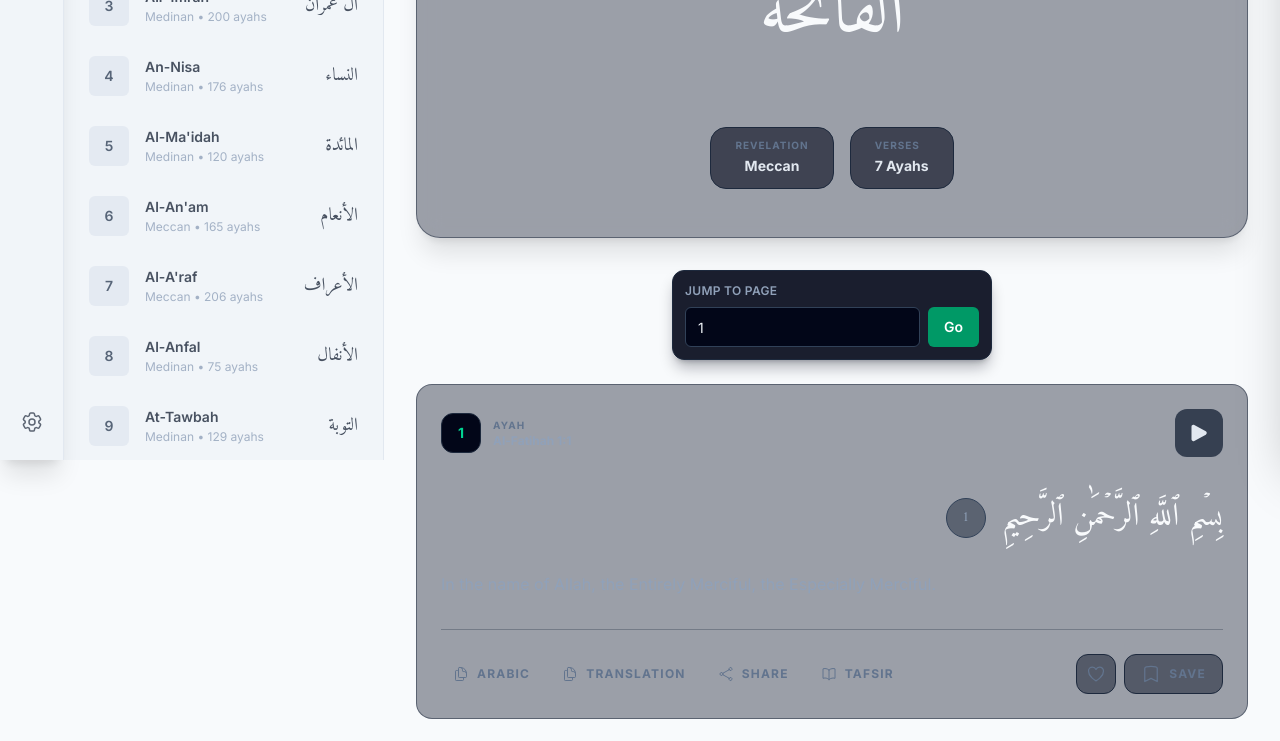
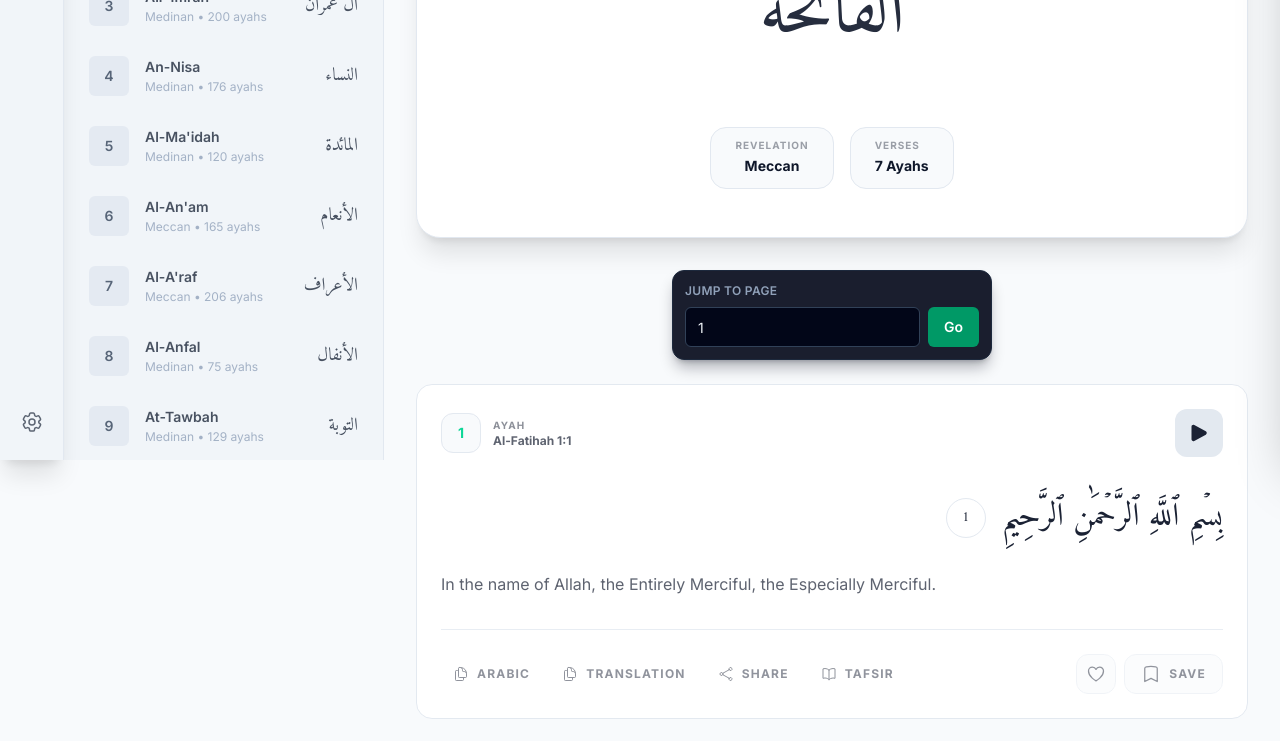
Before and after one commit to imranhossain2024/quran-web-app-new, a Next.js app: page /surah/1 in a window 1280 px wide. Shown: the part 340-1081 px from the top of the page. Built offline with nearby package versions, Linux system fonts and the light colour scheme; a web font is replaced by a local one.

Commit message:
theme updated with advanced visible effect in the text

```diff
--- a/src/app/globals.css
+++ b/src/app/globals.css
@@ -67,6 +67,7 @@ body {
   font-family: var(--font-arabic);
   font-size: var(--size-arabic);
   line-height: var(--arabic-line-height);
+  color: var(--foreground);
   direction: rtl;
   overflow-wrap: anywhere;
   text-align: right;
@@ -74,6 +75,7 @@ body {
 
 .translation-text {
   font-size: var(--size-translation);
+  color: var(--foreground);
 }
 
 /* Premium Slider Styles */
--- a/src/components/Layout/AppShell.tsx
+++ b/src/components/Layout/AppShell.tsx
@@ -51,6 +51,12 @@ export default function AppShell({ children, surahs }: AppShellProps) {
     setIsMounted(true);
     lastScrollY.current = window.scrollY;
   }, []);
+
+  // Close menus when navigating
+  useEffect(() => {
+    setIsSurahMenuOpen(false);
+    setIsSettingsOpen(false);
+  }, [pathname]);
 
   useEffect(() => {
     const handleScroll = () => {
--- a/src/components/Quran/AyahCard.tsx
+++ b/src/components/Quran/AyahCard.tsx
@@ -125,19 +125,23 @@ export default function AyahCard({
       className={`scroll-mt-24 my-6 min-w-0 overflow-hidden rounded-2xl border transition-all duration-500 ${
         isActive && settings.highlightCurrentAyah
           ? "border-emerald-500/50 bg-emerald-500/5 shadow-lg shadow-emerald-500/10 ring-1 ring-emerald-500/20"
-          : "border-slate-800/50 bg-slate-900/40 hover:border-slate-700/50"
+          : "border-[var(--border)] bg-[var(--surface)] opacity-95 hover:opacity-100 hover:border-slate-700/50"
       } p-5 sm:p-6`}
+      style={{
+        backgroundColor: isActive && settings.highlightCurrentAyah ? undefined : 'var(--surface)',
+        borderColor: isActive && settings.highlightCurrentAyah ? undefined : 'var(--border)'
+      }}
     >
       <div className="flex items-center justify-between">
         <div className="flex items-center gap-3">
           <span className={`flex h-10 min-w-10 items-center justify-center rounded-xl font-bold transition-colors ${
-            isActive ? "bg-emerald-500 text-slate-950" : "bg-slate-950 text-emerald-400 border border-slate-800"
+            isActive ? "bg-emerald-500 text-slate-950" : "bg-[var(--background)] text-emerald-400 border border-[var(--border)]"
           } text-sm`}>
             {ayah.numberInSurah}
           </span>
           <div className="hidden sm:block">
-            <p className="text-[10px] font-bold uppercase tracking-widest text-slate-500">Ayah</p>
-            <p className="text-xs font-bold text-slate-400">{surahName} {surahNumber}:{ayah.numberInSurah}</p>
+            <p className="text-[10px] font-bold uppercase tracking-widest opacity-50">Ayah</p>
+            <p className="text-xs font-bold opacity-70">{surahName} {surahNumber}:{ayah.numberInSurah}</p>
           </div>
         </div>
 
@@ -147,7 +151,7 @@ export default function AyahCard({
           className={`flex h-12 w-12 items-center justify-center rounded-xl transition-all duration-300 active:scale-95 ${
             isPlaying
               ? "bg-emerald-500 text-slate-950 shadow-lg shadow-emerald-500/30"
-              : "bg-slate-800/80 text-slate-200 hover:bg-slate-700 hover:text-white"
+              : "bg-[var(--border)] text-[var(--foreground)] hover:bg-slate-700 hover:text-white"
           }`}
           aria-label={isPlaying ? "Pause ayah audio" : "Play ayah audio"}
         >
@@ -161,38 +165,44 @@ export default function AyahCard({
 
       <div className="mt-8 flex flex-col gap-6">
         <p
-          className={`arabic-text min-w-0 transition-colors duration-500 ${
-            isActive ? "text-emerald-50" : "text-slate-50"
-          }`}
+          className="arabic-text min-w-0 transition-colors duration-500"
+          style={{
+            color: isActive ? 'var(--accent)' : 'var(--foreground)',
+          }}
           dir="rtl"
           lang="ar"
         >
           {ayah.text}
           {settings.showAyahNumbers && (
-            <span className={`mr-4 inline-flex h-10 min-w-10 items-center justify-center rounded-full border align-middle text-sm transition-all duration-500 ${
-              isActive
-                ? "border-emerald-400/50 bg-emerald-400/10 text-emerald-300"
-                : "border-slate-700 bg-slate-800/50 text-slate-400"
-            }`}>
+            <span className="mr-4 inline-flex h-10 min-w-10 items-center justify-center rounded-full border align-middle text-sm transition-all duration-500"
+              style={{
+                borderColor: isActive ? 'var(--accent)' : 'var(--border)',
+                backgroundColor: isActive ? 'var(--accent-muted)' : 'transparent',
+                color: isActive ? 'var(--accent)' : 'var(--foreground)'
+              }}
+            >
               {ayah.numberInSurah}
             </span>
           )}
         </p>
 
         {ayah.translation && !settings.readingMode && settings.showTranslation && (
-          <p className={`translation-text text-left leading-relaxed transition-colors duration-500 ${
-            isActive ? "text-slate-100" : "text-slate-400"
-          }`}>
+          <p className="translation-text text-left leading-relaxed transition-all duration-500"
+             style={{
+               color: 'var(--foreground)',
+               opacity: isActive ? 1 : 0.7
+             }}
+          >
             {ayah.translation}
           </p>
         )}
       </div>
 
-      <div className="mt-8 flex items-center justify-between border-t border-slate-800/30 pt-6">
+      <div className="mt-8 flex items-center justify-between border-t border-[var(--border)] pt-6 opacity-80">
         <div className="flex items-center gap-1 sm:gap-2">
           <button
             onClick={() => copyToClipboard(ayah.text, "arabic")}
-            className="group flex h-10 items-center gap-2 rounded-xl px-3 text-xs font-bold text-slate-500 transition-all hover:bg-slate-800 hover:text-slate-200"
+            className="group flex h-10 items-center gap-2 rounded-xl px-3 text-xs font-bold opacity-60 transition-all hover:bg-[var(--border)] hover:opacity-100"
             title="Copy Arabic"
           >
             {copyStatus === "arabic" ? (
@@ -206,7 +216,7 @@ export default function AyahCard({
           {ayah.translation && (
             <button
               onClick={() => copyToClipboard(ayah.translation, "translation")}
-              className="group flex h-10 items-center gap-2 rounded-xl px-3 text-xs font-bold text-slate-500 transition-all hover:bg-slate-800 hover:text-slate-200"
+              className="group flex h-10 items-center gap-2 rounded-xl px-3 text-xs font-bold opacity-60 transition-all hover:bg-[var(--border)] hover:opacity-100"
               title="Copy Translation"
             >
               {copyStatus === "translation" ? (
@@ -220,7 +230,7 @@ export default function AyahCard({
 
           <button
             onClick={shareAyah}
-            className="group flex h-10 items-center gap-2 rounded-xl px-3 text-xs font-bold text-slate-500 transition-all hover:bg-slate-800 hover:text-slate-200"
+            className="group flex h-10 items-center gap-2 rounded-xl px-3 text-xs font-bold opacity-60 transition-all hover:bg-[var(--border)] hover:opacity-100"
             title="Share"
           >
             <ShareIcon className="h-4 w-4 transition-transform group-hover:scale-110" />
@@ -232,7 +242,7 @@ export default function AyahCard({
             className={`group flex h-10 items-center gap-2 rounded-xl px-3 text-xs font-bold transition-all ${
               isTafsirOpen
                 ? "bg-emerald-500/10 text-emerald-400 border border-emerald-500/20"
-                : "text-slate-500 hover:bg-slate-800 hover:text-slate-200"
+                : "opacity-60 hover:bg-[var(--border)] hover:opacity-100"
             }`}
             title="Tafsir"
             aria-label={isTafsirOpen ? "Hide tafsir" : "Show tafsir"}
@@ -249,7 +259,7 @@ export default function AyahCard({
             className={`flex h-10 w-10 items-center justify-center rounded-xl transition-all duration-300 active:scale-95 ${
               isAyahFavorite
                 ? "bg-rose-500/10 text-rose-500 border border-rose-500/20"
-                : "bg-slate-900/50 text-slate-500 border border-slate-800 hover:border-rose-500/30 hover:text-rose-400"
+                : "bg-[var(--background)] opacity-60 border border-[var(--border)] hover:border-rose-500/30 hover:text-rose-400 hover:opacity-100"
             }`}
             title={isAyahFavorite ? "Remove Favorite" : "Favorite"}
             aria-label={isAyahFavorite ? "Remove Favorite" : "Favorite"}
@@ -266,7 +276,7 @@ export default function AyahCard({
             className={`group flex h-10 items-center gap-2 rounded-xl px-4 text-xs font-bold transition-all duration-300 active:scale-95 ${
               isBookmarked
                 ? "bg-emerald-500/10 text-emerald-400 border border-emerald-500/20"
-                : "bg-slate-900/50 text-slate-500 border border-slate-800 hover:border-emerald-500/30 hover:text-emerald-400"
+                : "bg-[var(--background)] opacity-60 border border-[var(--border)] hover:border-emerald-500/30 hover:text-emerald-400 hover:opacity-100"
             }`}
             title={isBookmarked ? "Remove Bookmark" : "Add Bookmark"}
           >
--- a/src/components/Quran/SurahHeader.tsx
+++ b/src/components/Quran/SurahHeader.tsx
@@ -7,7 +7,9 @@ interface SurahHeaderProps {
 
 export default function SurahHeader({ surah }: SurahHeaderProps) {
   return (
-    <header className="relative min-w-0 overflow-hidden rounded-3xl border border-slate-800/50 bg-slate-900/40 p-8 text-center shadow-xl backdrop-blur-md sm:p-12 mb-8">
+    <header className="relative min-w-0 overflow-hidden rounded-3xl border border-[var(--border)] bg-[var(--surface)] p-8 text-center shadow-xl backdrop-blur-md sm:p-12 mb-8"
+      style={{ backgroundColor: 'var(--surface)', borderColor: 'var(--border)' }}
+    >
       <div className="absolute right-6 top-6">
         <FavoriteButton surahNumber={surah.number} />
       </div>
@@ -17,26 +19,26 @@ export default function SurahHeader({ surah }: SurahHeaderProps) {
           Surah {surah.number}
         </span>
 
-        <h1 className="mt-6 text-4xl font-extrabold tracking-tight text-white sm:text-5xl lg:text-6xl">
+        <h1 className="mt-6 text-4xl font-extrabold tracking-tight text-[var(--foreground)] sm:text-5xl lg:text-6xl">
           {surah.englishName}
         </h1>
 
-        <p className="mt-8 font-arabic text-5xl leading-loose text-slate-50 sm:text-6xl lg:text-7xl" dir="rtl" lang="ar">
+        <p className="mt-8 font-arabic text-5xl leading-loose text-[var(--foreground)] sm:text-6xl lg:text-7xl opacity-90" dir="rtl" lang="ar">
           {surah.name}
         </p>
 
         <div className="mt-10 flex flex-wrap justify-center gap-4">
-          <div className="flex items-center gap-3 rounded-2xl border border-slate-800 bg-slate-950/60 px-6 py-3 transition-colors hover:bg-slate-900/60">
+          <div className="flex items-center gap-3 rounded-2xl border border-[var(--border)] bg-[var(--background)] px-6 py-3 transition-colors hover:bg-[var(--surface)]">
             <div>
-              <p className="text-[10px] font-bold uppercase tracking-widest text-slate-500 text-left leading-none">Revelation</p>
-              <p className="mt-1.5 text-sm font-bold text-slate-200">{surah.revelation}</p>
+              <p className="text-[10px] font-bold uppercase tracking-widest opacity-40 text-left leading-none">Revelation</p>
+              <p className="mt-1.5 text-sm font-bold text-[var(--foreground)]">{surah.revelation}</p>
             </div>
           </div>
 
-          <div className="flex items-center gap-3 rounded-2xl border border-slate-800 bg-slate-950/60 px-6 py-3 transition-colors hover:bg-slate-900/60">
+          <div className="flex items-center gap-3 rounded-2xl border border-[var(--border)] bg-[var(--background)] px-6 py-3 transition-colors hover:bg-[var(--surface)]">
             <div>
-              <p className="text-[10px] font-bold uppercase tracking-widest text-slate-500 text-left leading-none">Verses</p>
-              <p className="mt-1.5 text-sm font-bold text-slate-200">{surah.numberOfAyahs} Ayahs</p>
+              <p className="text-[10px] font-bold uppercase tracking-widest opacity-40 text-left leading-none">Verses</p>
+              <p className="mt-1.5 text-sm font-bold text-[var(--foreground)]">{surah.numberOfAyahs} Ayahs</p>
             </div>
           </div>
         </div>
```
